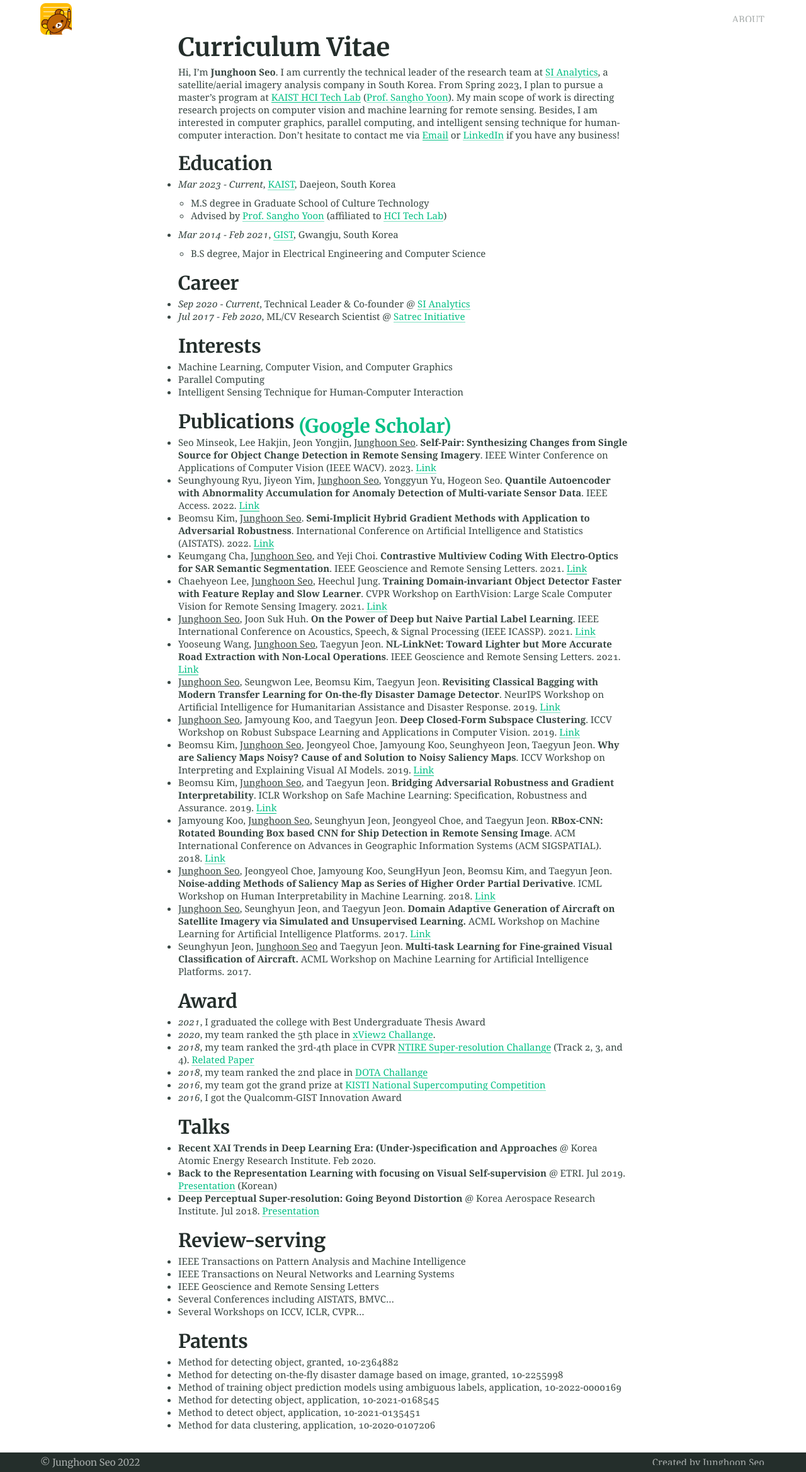
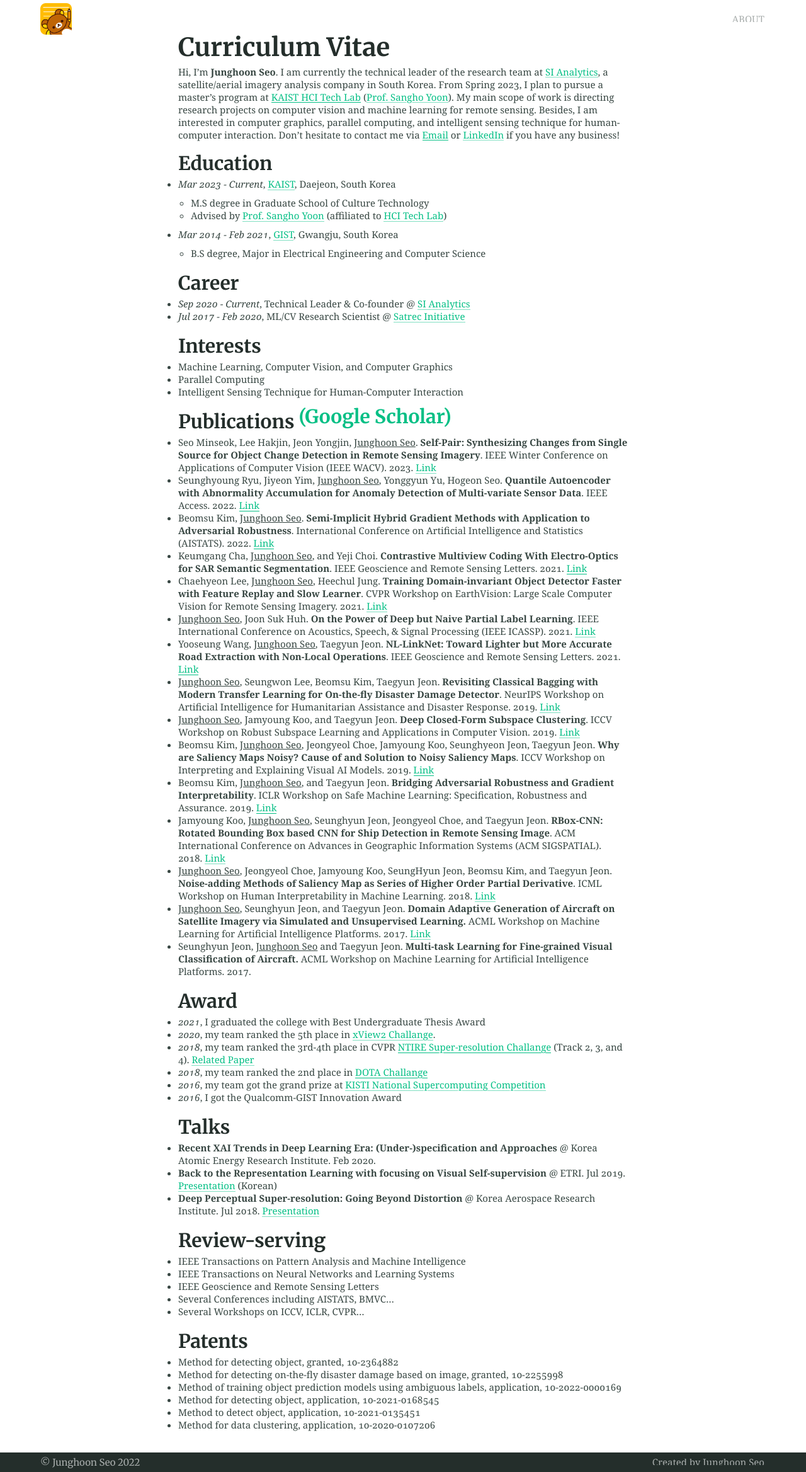
Before and after one commit to mikigom/mikigom.github.io, a Jekyll site: the page built from index.md, in a window 1280 px wide. Shown: the whole page at 63% size. Built offline with Jekyll 4.4.1, drawn with Linux system fonts in a browser that asks for light colours.

```diff
--- a/index.md
+++ b/index.md
@@ -20,7 +20,7 @@ Hi, I'm **Junghoon Seo**. I am currently the technical leader of the research te
 * Parallel Computing
 * Intelligent Sensing Technique for Human-Computer Interaction
 
-### Publications <sub>[(Google Scholar)](https://scholar.google.com/citations?user=9KBQk-YAAAAJ&hl=en)</sub>
+### Publications <sub><sup>[(Google Scholar)](https://scholar.google.com/citations?user=9KBQk-YAAAAJ&hl=en)</sup></sub>
 * Seo Minseok, Lee Hakjin, Jeon Yongjin, <U>Junghoon Seo</U>. **Self-Pair: Synthesizing Changes from Single Source for Object Change Detection in Remote Sensing Imagery**. IEEE Winter Conference on Applications of Computer Vision (IEEE WACV). 2023. [Link](https://mikigom.github.io/about/)
 * Seunghyoung Ryu, Jiyeon Yim, <U>Junghoon Seo</U>, Yonggyun Yu, Hogeon Seo. **Quantile Autoencoder with Abnormality Accumulation for Anomaly Detection of Multi-variate Sensor Data**. IEEE Access. 2022. [Link](https://ieeexplore.ieee.org/abstract/document/9810961/)
 * Beomsu Kim, <U>Junghoon Seo</U>. **Semi-Implicit Hybrid Gradient Methods with Application to Adversarial Robustness**. International Conference on Artificial Intelligence and Statistics (AISTATS). 2022. [Link](https://arxiv.org/abs/2202.10523)
```
